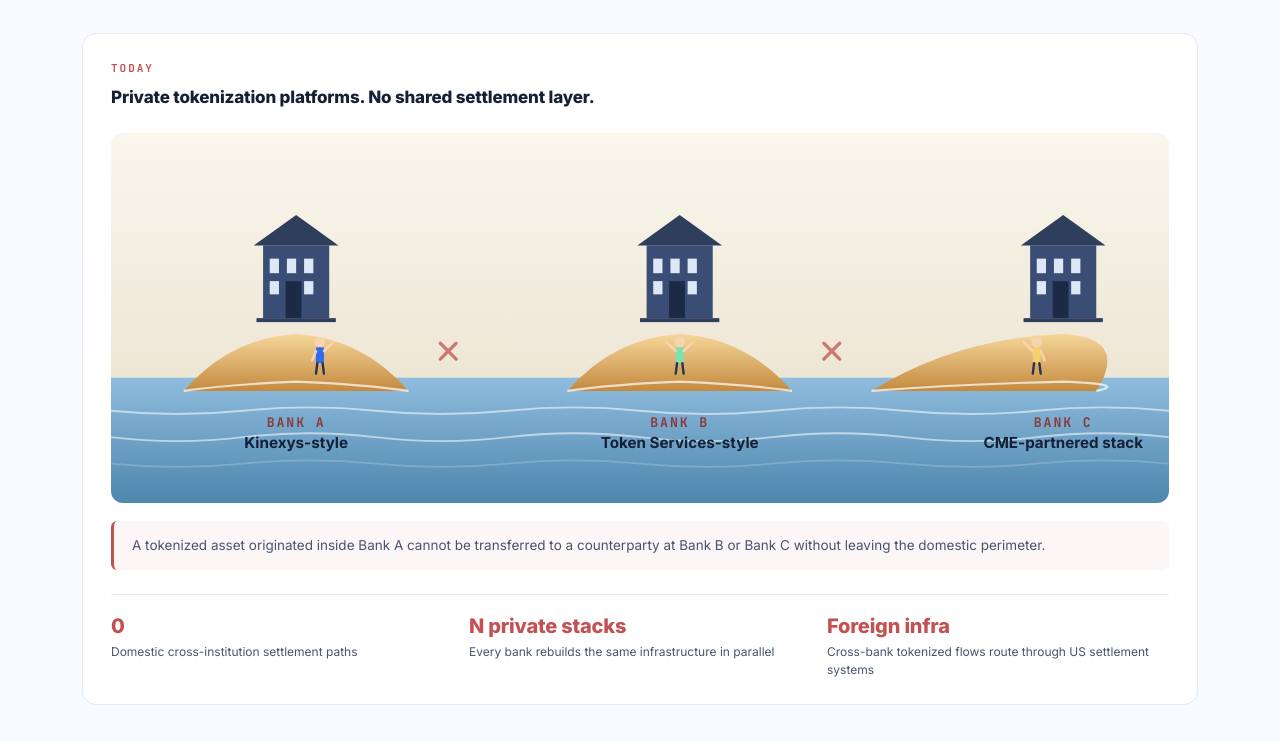
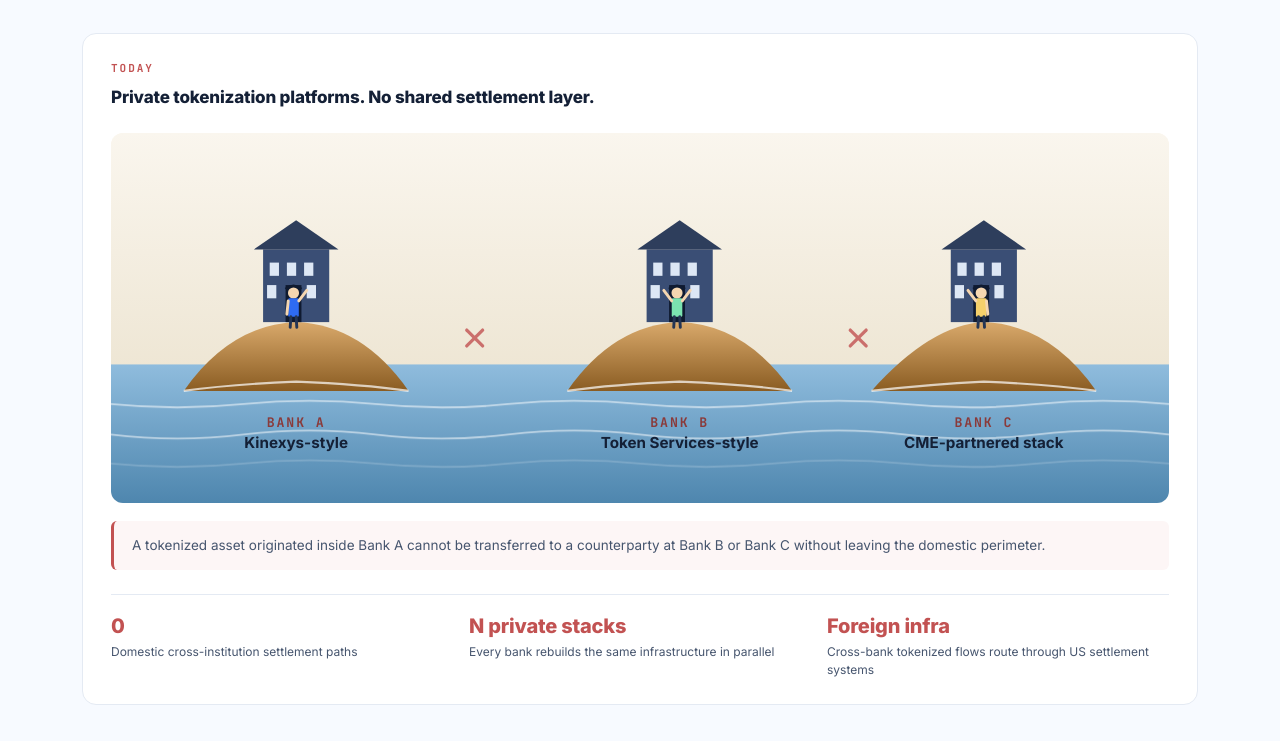
Before and after one commit to founders-code/4orm-Finance, a plain HTML site: page index.html in a window 1280 px wide. Shown: the part 1806-2547 px from the top of the page. Drawn offline with Linux system fonts and the light colour scheme.

Commit message:
Add files via upload

```diff
--- a/index.html
+++ b/index.html
@@ -7,15 +7,15 @@
 <link rel="preconnect" href="https://fonts.googleapis.com">
 <link rel="preconnect" href="https://fonts.gstatic.com" crossorigin>
 <link href="https://fonts.googleapis.com/css2?family=Inter:wght@400;500;600;700;800;900&family=JetBrains+Mono:wght@400;500;700&display=swap" rel="stylesheet">
-<link rel="stylesheet" href="assets/styles.css?v=72">
-<link rel="stylesheet" href="assets/site.css?v=72">
-<link rel="stylesheet" href="assets/landing.css?v=72">
+<link rel="stylesheet" href="assets/styles.css?v=73">
+<link rel="stylesheet" href="assets/site.css?v=73">
+<link rel="stylesheet" href="assets/landing.css?v=73">
 </head>
 <body>
 
 <header class="nav">
   <div class="nav-inner">
-    <a class="brand" href="index.html"><img class="brand-logo" src="assets/4orm-logo-white-cropped.png?v=72" alt="4orm Finance" /></a>
+    <a class="brand" href="index.html"><img class="brand-logo" src="assets/4orm-logo-white-cropped.png?v=73" alt="4orm Finance" /></a>
     <button type="button" class="nav-hamburger" aria-label="Open menu" aria-expanded="false" aria-controls="primaryNav">
       <span class="nav-hamburger-bar" aria-hidden="true"></span>
       <span class="nav-hamburger-bar" aria-hidden="true"></span>
@@ -186,22 +186,23 @@
       <svg class="islands-canvas" viewBox="0 0 800 280" xmlns="http://www.w3.org/2000/svg" aria-hidden="true">
         <defs>
           <linearGradient id="sky" x1="0" y1="0" x2="0" y2="1"><stop offset="0" stop-color="#FAF6EE"/><stop offset="1" stop-color="#EEE6D4"/></linearGradient>
-          <linearGradient id="sand-g" x1="0" y1="0" x2="0" y2="1"><stop offset="0" stop-color="#F5D69A"/><stop offset="1" stop-color="#C48A3F"/></linearGradient>
+          <!-- Darker sand -->
+          <linearGradient id="sand-g" x1="0" y1="0" x2="0" y2="1"><stop offset="0" stop-color="#D9A96B"/><stop offset="1" stop-color="#8A5C22"/></linearGradient>
           <linearGradient id="ocean-g" x1="0" y1="0" x2="0" y2="1"><stop offset="0" stop-color="#8FBCDD"/><stop offset="1" stop-color="#4E86AE"/></linearGradient>
         </defs>
 
         <!-- Sky backdrop -->
-        <rect x="0" y="0" width="800" height="190" fill="url(#sky)"/>
+        <rect x="0" y="0" width="800" height="180" fill="url(#sky)"/>
 
         <!-- Ocean base -->
-        <rect x="0" y="185" width="800" height="95" fill="url(#ocean-g)"/>
+        <rect x="0" y="175" width="800" height="105" fill="url(#ocean-g)"/>
 
         <!-- Wave lines animated across the ocean -->
         <g stroke="#FFFFFF" stroke-width="1.4" fill="none" opacity=".55" stroke-linecap="round">
-          <path d="M-100 210 Q-50 205 0 210 T100 210 T200 210 T300 210 T400 210 T500 210 T600 210 T700 210 T800 210 T900 210">
+          <path d="M-100 205 Q-50 200 0 205 T100 205 T200 205 T300 205 T400 205 T500 205 T600 205 T700 205 T800 205 T900 205">
             <animateTransform attributeName="transform" type="translate" from="0 0" to="100 0" dur="4s" repeatCount="indefinite"/>
           </path>
-          <path d="M-100 230 Q-50 224 0 230 T100 230 T200 230 T300 230 T400 230 T500 230 T600 230 T700 230 T800 230 T900 230">
+          <path d="M-100 228 Q-50 222 0 228 T100 228 T200 228 T300 228 T400 228 T500 228 T600 228 T700 228 T800 228 T900 228">
             <animateTransform attributeName="transform" type="translate" from="0 0" to="-100 0" dur="6s" repeatCount="indefinite"/>
           </path>
           <path d="M-100 250 Q-50 245 0 250 T100 250 T200 250 T300 250 T400 250 T500 250 T600 250 T700 250 T800 250 T900 250" opacity=".35">
@@ -210,112 +211,110 @@
         </g>
 
         <!-- Small blocking X marks over the water between islands -->
-        <g opacity=".75">
-          <g transform="translate(255 165)"><line x1="-6" y1="-6" x2="6" y2="6" stroke="#C25252" stroke-width="2.5" stroke-linecap="round"/><line x1="6" y1="-6" x2="-6" y2="6" stroke="#C25252" stroke-width="2.5" stroke-linecap="round"/></g>
-          <g transform="translate(545 165)"><line x1="-6" y1="-6" x2="6" y2="6" stroke="#C25252" stroke-width="2.5" stroke-linecap="round"/><line x1="6" y1="-6" x2="-6" y2="6" stroke="#C25252" stroke-width="2.5" stroke-linecap="round"/></g>
+        <g opacity=".8">
+          <g transform="translate(275 155)"><line x1="-6" y1="-6" x2="6" y2="6" stroke="#C25252" stroke-width="2.5" stroke-linecap="round"/><line x1="6" y1="-6" x2="-6" y2="6" stroke="#C25252" stroke-width="2.5" stroke-linecap="round"/></g>
+          <g transform="translate(565 155)"><line x1="-6" y1="-6" x2="6" y2="6" stroke="#C25252" stroke-width="2.5" stroke-linecap="round"/><line x1="6" y1="-6" x2="-6" y2="6" stroke="#C25252" stroke-width="2.5" stroke-linecap="round"/></g>
         </g>
 
-        <!-- ISLAND 1 -->
+        <!-- ============ ISLAND 1 ============ -->
         <g>
-          <!-- sand mound -->
-          <path d="M55 195 Q90 155 140 152 Q190 155 225 195 Z" fill="url(#sand-g)"/>
-          <!-- foamy shoreline animation -->
+          <!-- sand mound: top at y=143, base at y=195 -->
+          <path d="M55 195 Q90 145 140 143 Q190 145 225 195 Z" fill="url(#sand-g)"/>
+          <!-- foamy shoreline -->
           <path d="M55 195 Q90 190 140 188 Q190 190 225 195" stroke="#FFFFFF" stroke-width="1.6" fill="none" opacity=".7">
             <animate attributeName="opacity" values=".7;.35;.7" dur="2.4s" repeatCount="indefinite"/>
           </path>
-          <!-- bank building -->
-          <rect x="115" y="85" width="50" height="55" fill="#3A4E75"/>
-          <polygon points="108,85 140,62 172,85" fill="#2E3E5C"/>
-          <rect x="120" y="95" width="7" height="11" fill="#DDE7F5"/>
-          <rect x="133" y="95" width="7" height="11" fill="#DDE7F5"/>
-          <rect x="146" y="95" width="7" height="11" fill="#DDE7F5"/>
-          <rect x="120" y="112" width="7" height="10" fill="#DDE7F5"/>
-          <rect x="146" y="112" width="7" height="10" fill="#DDE7F5"/>
-          <!-- door -->
-          <rect x="132" y="112" width="12" height="28" fill="#1D2A47"/>
-          <!-- pillars line -->
-          <rect x="110" y="140" width="60" height="3" fill="#2E3E5C"/>
-          <!-- PERSON A emerging from door, waving right -->
-          <g transform="translate(158 172)">
+          <!-- bank building: bottom sits ON sand at y=143 -->
+          <rect x="115" y="88" width="50" height="55" fill="#3A4E75"/>
+          <polygon points="108,88 140,66 172,88" fill="#2E3E5C"/>
+          <!-- windows (upper row) -->
+          <rect x="120" y="98" width="7" height="10" fill="#DDE7F5"/>
+          <rect x="133" y="98" width="7" height="10" fill="#DDE7F5"/>
+          <rect x="146" y="98" width="7" height="10" fill="#DDE7F5"/>
+          <!-- windows flanking door -->
+          <rect x="118" y="115" width="7" height="10" fill="#DDE7F5"/>
+          <rect x="148" y="115" width="7" height="10" fill="#DDE7F5"/>
+          <!-- door (dark opening) -->
+          <rect x="132" y="115" width="12" height="28" fill="#0F1A30"/>
+          <!-- door arch top -->
+          <path d="M132 118 Q138 113 144 118" stroke="#0F1A30" stroke-width="2" fill="none"/>
+          <!-- PERSON A standing IN FRONT of door, waving right (toward B) -->
+          <g transform="translate(138 143)">
+            <!-- head -->
+            <circle cx="0" cy="-22" r="4.2" fill="#F5D6B0"/>
             <!-- body -->
-            <circle cx="0" cy="-14" r="4" fill="#F5D6B0"/>
-            <rect x="-3" y="-10" width="6" height="12" fill="#2E6BF2" rx="1"/>
+            <rect x="-4" y="-18" width="8" height="14" fill="#2E6BF2" rx="1"/>
             <!-- legs -->
-            <line x1="-2" y1="2" x2="-3" y2="10" stroke="#243554" stroke-width="1.8" stroke-linecap="round"/>
-            <line x1="2" y1="2" x2="3" y2="10" stroke="#243554" stroke-width="1.8" stroke-linecap="round"/>
-            <!-- left arm (down) -->
-            <line x1="-3" y1="-7" x2="-6" y2="0" stroke="#F5D6B0" stroke-width="1.8" stroke-linecap="round"/>
-            <!-- right arm waving (rotates from up-out to up-high) -->
-            <g transform-origin="3 -7">
-              <line x1="3" y1="-7" x2="10" y2="-14" stroke="#F5D6B0" stroke-width="1.8" stroke-linecap="round"/>
-              <animateTransform attributeName="transform" attributeType="XML" type="rotate" values="-20 3 -7; 15 3 -7; -20 3 -7" dur="1.2s" repeatCount="indefinite"/>
-            </g>
+            <line x1="-2" y1="-4" x2="-2.5" y2="4" stroke="#243554" stroke-width="2.2" stroke-linecap="round"/>
+            <line x1="2" y1="-4" x2="2.5" y2="4" stroke="#243554" stroke-width="2.2" stroke-linecap="round"/>
+            <!-- LEFT arm (resting down against side) -->
+            <line x1="-4" y1="-16" x2="-5" y2="-6" stroke="#F5D6B0" stroke-width="2.2" stroke-linecap="round"/>
+            <!-- RIGHT arm — pivots at SHOULDER (4, -16), waves up toward Bank B -->
+            <line x1="4" y1="-16" x2="10" y2="-24" stroke="#F5D6B0" stroke-width="2.2" stroke-linecap="round">
+              <animateTransform attributeName="transform" attributeType="XML" type="rotate" values="10 4 -16; -35 4 -16; 10 4 -16" dur="1s" repeatCount="indefinite"/>
+            </line>
           </g>
         </g>
 
-        <!-- ISLAND 2 (middle) -->
+        <!-- ============ ISLAND 2 (middle) ============ -->
         <g>
-          <path d="M345 195 Q380 155 430 152 Q480 155 515 195 Z" fill="url(#sand-g)"/>
+          <path d="M345 195 Q380 145 430 143 Q480 145 515 195 Z" fill="url(#sand-g)"/>
           <path d="M345 195 Q380 190 430 188 Q480 190 515 195" stroke="#FFFFFF" stroke-width="1.6" fill="none" opacity=".7">
             <animate attributeName="opacity" values=".7;.35;.7" dur="2.4s" begin=".4s" repeatCount="indefinite"/>
           </path>
-          <rect x="405" y="85" width="50" height="55" fill="#3A4E75"/>
-          <polygon points="398,85 430,62 462,85" fill="#2E3E5C"/>
-          <rect x="410" y="95" width="7" height="11" fill="#DDE7F5"/>
-          <rect x="423" y="95" width="7" height="11" fill="#DDE7F5"/>
-          <rect x="436" y="95" width="7" height="11" fill="#DDE7F5"/>
-          <rect x="410" y="112" width="7" height="10" fill="#DDE7F5"/>
-          <rect x="436" y="112" width="7" height="10" fill="#DDE7F5"/>
-          <rect x="422" y="112" width="12" height="28" fill="#1D2A47"/>
-          <rect x="400" y="140" width="60" height="3" fill="#2E3E5C"/>
-          <!-- PERSON B (waves both sides — one arm up-left, one arm up-right, alternating) -->
-          <g transform="translate(430 172)">
-            <circle cx="0" cy="-14" r="4" fill="#F5D6B0"/>
-            <rect x="-3" y="-10" width="6" height="12" fill="#7BE3B0" rx="1"/>
-            <line x1="-2" y1="2" x2="-3" y2="10" stroke="#243554" stroke-width="1.8" stroke-linecap="round"/>
-            <line x1="2" y1="2" x2="3" y2="10" stroke="#243554" stroke-width="1.8" stroke-linecap="round"/>
-            <!-- left arm waving -->
-            <g transform-origin="-3 -7">
-              <line x1="-3" y1="-7" x2="-10" y2="-14" stroke="#F5D6B0" stroke-width="1.8" stroke-linecap="round"/>
-              <animateTransform attributeName="transform" attributeType="XML" type="rotate" values="20 -3 -7; -15 -3 -7; 20 -3 -7" dur="1.3s" repeatCount="indefinite"/>
-            </g>
-            <!-- right arm waving -->
-            <g transform-origin="3 -7">
-              <line x1="3" y1="-7" x2="10" y2="-14" stroke="#F5D6B0" stroke-width="1.8" stroke-linecap="round"/>
-              <animateTransform attributeName="transform" attributeType="XML" type="rotate" values="-20 3 -7; 15 3 -7; -20 3 -7" dur="1.3s" begin=".65s" repeatCount="indefinite"/>
-            </g>
+          <rect x="405" y="88" width="50" height="55" fill="#3A4E75"/>
+          <polygon points="398,88 430,66 462,88" fill="#2E3E5C"/>
+          <rect x="410" y="98" width="7" height="10" fill="#DDE7F5"/>
+          <rect x="423" y="98" width="7" height="10" fill="#DDE7F5"/>
+          <rect x="436" y="98" width="7" height="10" fill="#DDE7F5"/>
+          <rect x="408" y="115" width="7" height="10" fill="#DDE7F5"/>
+          <rect x="438" y="115" width="7" height="10" fill="#DDE7F5"/>
+          <rect x="422" y="115" width="12" height="28" fill="#0F1A30"/>
+          <path d="M422 118 Q428 113 434 118" stroke="#0F1A30" stroke-width="2" fill="none"/>
+          <!-- PERSON B — waves BOTH arms alternately -->
+          <g transform="translate(428 143)">
+            <circle cx="0" cy="-22" r="4.2" fill="#F5D6B0"/>
+            <rect x="-4" y="-18" width="8" height="14" fill="#7BE3B0" rx="1"/>
+            <line x1="-2" y1="-4" x2="-2.5" y2="4" stroke="#243554" stroke-width="2.2" stroke-linecap="round"/>
+            <line x1="2" y1="-4" x2="2.5" y2="4" stroke="#243554" stroke-width="2.2" stroke-linecap="round"/>
+            <!-- LEFT arm waving left (toward A) -->
+            <line x1="-4" y1="-16" x2="-10" y2="-24" stroke="#F5D6B0" stroke-width="2.2" stroke-linecap="round">
+              <animateTransform attributeName="transform" attributeType="XML" type="rotate" values="-10 -4 -16; 35 -4 -16; -10 -4 -16" dur="1.1s" repeatCount="indefinite"/>
+            </line>
+            <!-- RIGHT arm waving right (toward C) -->
+            <line x1="4" y1="-16" x2="10" y2="-24" stroke="#F5D6B0" stroke-width="2.2" stroke-linecap="round">
+              <animateTransform attributeName="transform" attributeType="XML" type="rotate" values="10 4 -16; -35 4 -16; 10 4 -16" dur="1.1s" begin=".55s" repeatCount="indefinite"/>
+            </line>
           </g>
         </g>
 
-        <!-- ISLAND 3 -->
+        <!-- ============ ISLAND 3 ============ -->
         <g>
-          <path d="M635 195 Q670 155 720 152 Q770 155 745 195 Z" fill="url(#sand-g)"/>
-          <path d="M575 195 Q640 155 720 152 Q770 155 745 195 Z" fill="url(#sand-g)"/>
-          <path d="M575 195 Q640 190 720 188 Q770 190 745 195" stroke="#FFFFFF" stroke-width="1.6" fill="none" opacity=".7">
+          <path d="M575 195 Q620 145 660 143 Q710 145 745 195 Z" fill="url(#sand-g)"/>
+          <path d="M575 195 Q620 190 660 188 Q710 190 745 195" stroke="#FFFFFF" stroke-width="1.6" fill="none" opacity=".7">
             <animate attributeName="opacity" values=".7;.35;.7" dur="2.4s" begin=".8s" repeatCount="indefinite"/>
           </path>
-          <rect x="695" y="85" width="50" height="55" fill="#3A4E75"/>
-          <polygon points="688,85 720,62 752,85" fill="#2E3E5C"/>
-          <rect x="700" y="95" width="7" height="11" fill="#DDE7F5"/>
-          <rect x="713" y="95" width="7" height="11" fill="#DDE7F5"/>
-          <rect x="726" y="95" width="7" height="11" fill="#DDE7F5"/>
-          <rect x="700" y="112" width="7" height="10" fill="#DDE7F5"/>
-          <rect x="726" y="112" width="7" height="10" fill="#DDE7F5"/>
-          <rect x="712" y="112" width="12" height="28" fill="#1D2A47"/>
-          <rect x="690" y="140" width="60" height="3" fill="#2E3E5C"/>
-          <!-- PERSON C emerging from door, waving left -->
-          <g transform="translate(700 172)">
-            <circle cx="0" cy="-14" r="4" fill="#F5D6B0"/>
-            <rect x="-3" y="-10" width="6" height="12" fill="#F5D06B" rx="1"/>
-            <line x1="-2" y1="2" x2="-3" y2="10" stroke="#243554" stroke-width="1.8" stroke-linecap="round"/>
-            <line x1="2" y1="2" x2="3" y2="10" stroke="#243554" stroke-width="1.8" stroke-linecap="round"/>
-            <!-- left arm waving -->
-            <g transform-origin="-3 -7">
-              <line x1="-3" y1="-7" x2="-10" y2="-14" stroke="#F5D6B0" stroke-width="1.8" stroke-linecap="round"/>
-              <animateTransform attributeName="transform" attributeType="XML" type="rotate" values="20 -3 -7; -15 -3 -7; 20 -3 -7" dur="1.2s" begin=".3s" repeatCount="indefinite"/>
-            </g>
-            <!-- right arm (down) -->
-            <line x1="3" y1="-7" x2="6" y2="0" stroke="#F5D6B0" stroke-width="1.8" stroke-linecap="round"/>
+          <rect x="635" y="88" width="50" height="55" fill="#3A4E75"/>
+          <polygon points="628,88 660,66 692,88" fill="#2E3E5C"/>
+          <rect x="640" y="98" width="7" height="10" fill="#DDE7F5"/>
+          <rect x="653" y="98" width="7" height="10" fill="#DDE7F5"/>
+          <rect x="666" y="98" width="7" height="10" fill="#DDE7F5"/>
+          <rect x="638" y="115" width="7" height="10" fill="#DDE7F5"/>
+          <rect x="668" y="115" width="7" height="10" fill="#DDE7F5"/>
+          <rect x="652" y="115" width="12" height="28" fill="#0F1A30"/>
+          <path d="M652 118 Q658 113 664 118" stroke="#0F1A30" stroke-width="2" fill="none"/>
+          <!-- PERSON C standing IN FRONT of door, waving left (toward B) -->
+          <g transform="translate(658 143)">
+            <circle cx="0" cy="-22" r="4.2" fill="#F5D6B0"/>
+            <rect x="-4" y="-18" width="8" height="14" fill="#F5D06B" rx="1"/>
+            <line x1="-2" y1="-4" x2="-2.5" y2="4" stroke="#243554" stroke-width="2.2" stroke-linecap="round"/>
+            <line x1="2" y1="-4" x2="2.5" y2="4" stroke="#243554" stroke-width="2.2" stroke-linecap="round"/>
+            <!-- LEFT arm — pivots at shoulder, waves up toward Bank B -->
+            <line x1="-4" y1="-16" x2="-10" y2="-24" stroke="#F5D6B0" stroke-width="2.2" stroke-linecap="round">
+              <animateTransform attributeName="transform" attributeType="XML" type="rotate" values="-10 -4 -16; 35 -4 -16; -10 -4 -16" dur="1s" begin=".3s" repeatCount="indefinite"/>
+            </line>
+            <!-- RIGHT arm resting down -->
+            <line x1="4" y1="-16" x2="5" y2="-6" stroke="#F5D6B0" stroke-width="2.2" stroke-linecap="round"/>
           </g>
         </g>
 
@@ -323,12 +322,12 @@
         <g font-family="JetBrains Mono, monospace" font-size="10" letter-spacing=".14em" font-weight="800" fill="#8A3A3A" text-anchor="middle">
           <text x="140" y="222">BANK A</text>
           <text x="430" y="222">BANK B</text>
-          <text x="720" y="222">BANK C</text>
+          <text x="660" y="222">BANK C</text>
         </g>
         <g font-family="Inter, sans-serif" font-size="11.5" font-weight="700" fill="#142036" text-anchor="middle">
           <text x="140" y="238">Kinexys-style</text>
           <text x="430" y="238">Token Services-style</text>
-          <text x="720" y="238">CME-partnered stack</text>
+          <text x="660" y="238">CME-partnered stack</text>
         </g>
       </svg>
     </div>
@@ -1067,5 +1066,6 @@
   els.forEach(function(el){io.observe(el);});
 })();
 </script>
+<script src="assets/scroll-animate.js?v=73" defer></script>
 </body>
 </html>
```
Also changed, not shown: assets/scroll-animate.js (added, +91 -0 lines), faq.html (+5 -4 lines), leadership.html (+5 -4 lines), market.html (+5 -4 lines), platform.html (+5 -4 lines), privacy.html (+5 -4 lines), regulatory.html (+5 -4 lines), terms.html (+5 -4 lines), who.html (+5 -4 lines).
